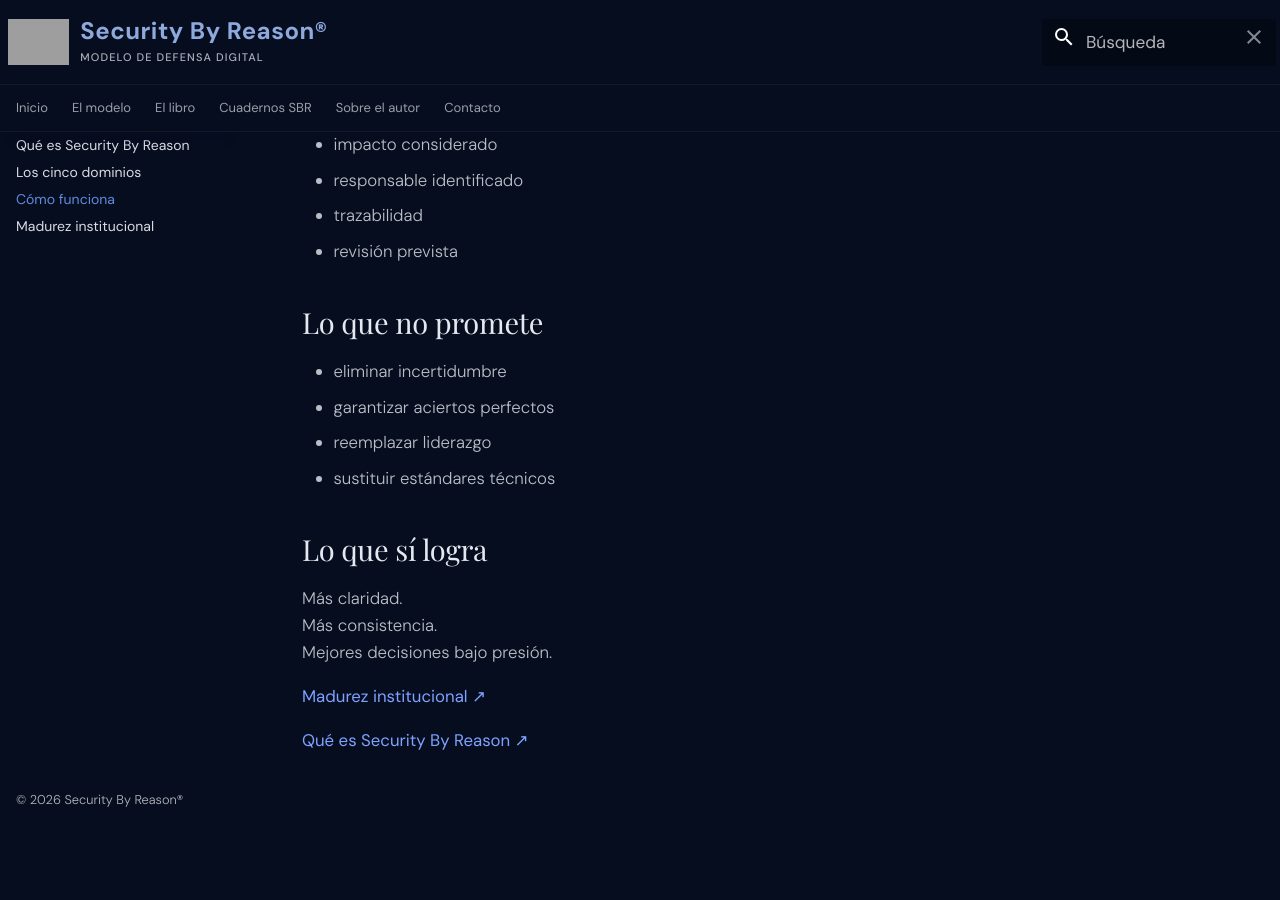
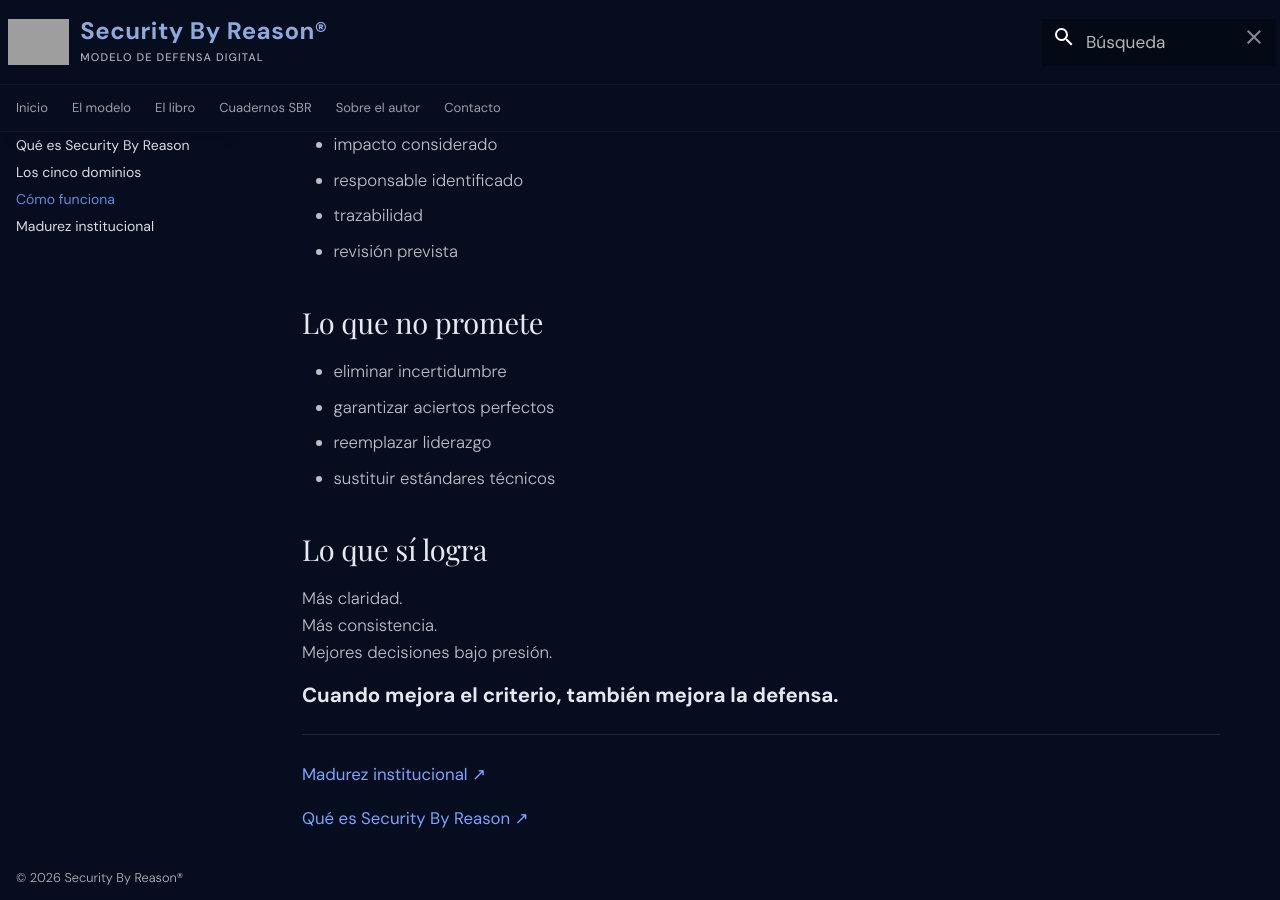
Before and after one commit to danielsasia/sbr-site, an MkDocs documentation site: the page built from docs/modelo/como-funciona.md, in a window 1280 px wide and 900 px high, scrolled down 957 px. Built offline with MkDocs 1.6.1 and Material for MkDocs 9.7.7, drawn with Linux system fonts in a browser that asks for light colours; some web fonts are replaced; before the commit the page ends 1780 px from its top, so only the background shows below that; grey boxes are pictures that could not be loaded.

Commit message:
Update como-funciona.md

```diff
--- a/docs/modelo/como-funciona.md
+++ b/docs/modelo/como-funciona.md
@@ -51,6 +51,10 @@ Más claridad.
 Más consistencia.
 Mejores decisiones bajo presión.
 
+<span class="hero-closing">Cuando mejora el criterio, también mejora la defensa.</span>
+
+---
+
 [Madurez institucional](madurez.md){ .text-cta }
 
 [Qué es Security By Reason](intro.md){ .text-cta }
```
